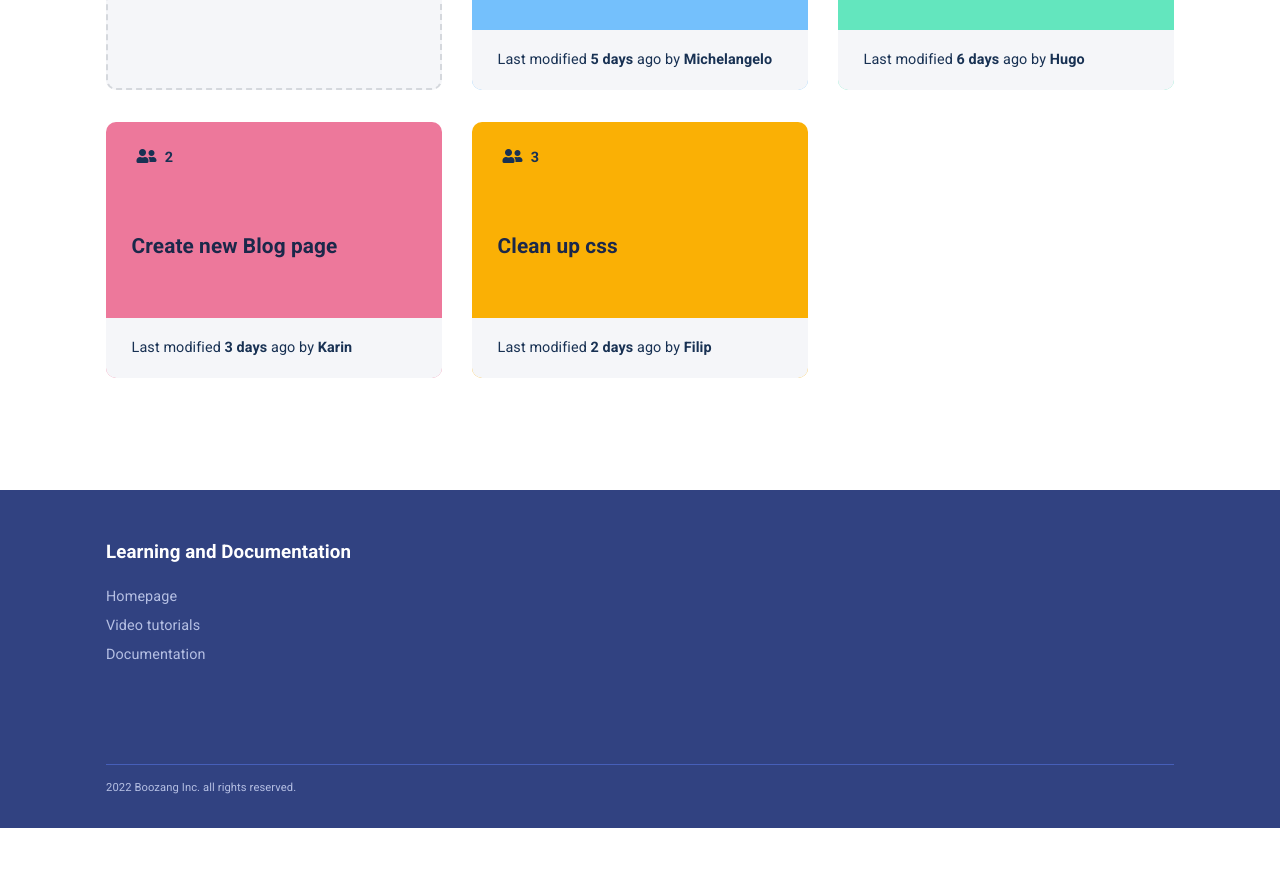
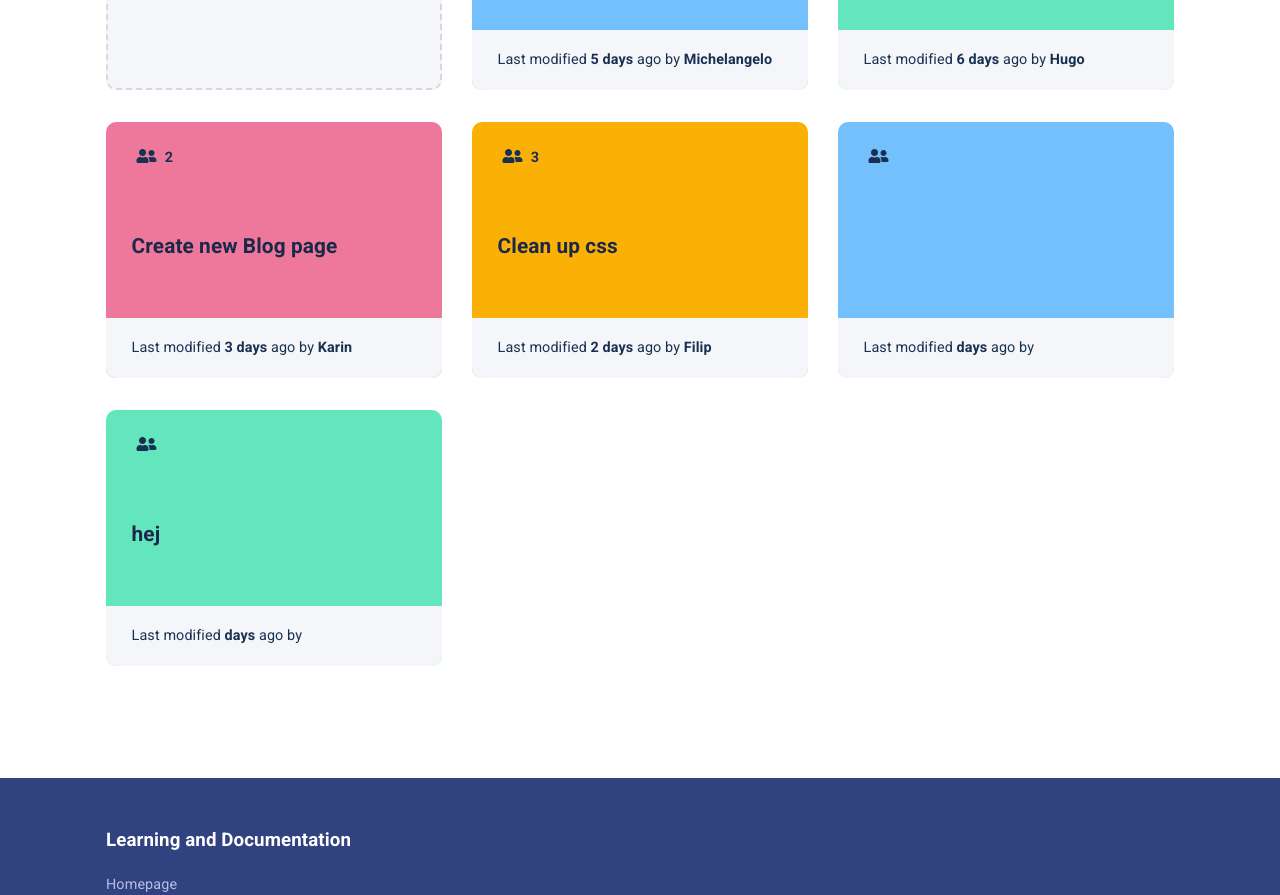
Before and after one commit to karinlj/boozang-manager-demo-22, a Vue app: page / in a window 1280 px wide. Shown: the part 580-1475 px from the top of the page. Before the commit the page ends 1408 px from the top, so only its background shows below. Built offline with nearby package versions, Linux system fonts and the light colour scheme; data requests are answered from the project's data file.

Commit message:
modal update

```diff
--- a/data/db.json
+++ b/data/db.json
@@ -35,6 +35,14 @@
       "updated": "2",
       "by": "Filip",
       "team": 3
+    },
+    {
+      "title": "hejhej",
+      "id": 7
+    },
+    {
+      "name": "hej",
+      "id": 8
     }
   ]
 }
--- a/src/components/ProjectsList.vue
+++ b/src/components/ProjectsList.vue
@@ -32,14 +32,14 @@
           <div class="input-section">
             <label aria-label="Project name"
               >Project name
-              <input type="text" required v-model="title" />
+              <input type="text" required v-model="name" />
             </label>
           </div>
           <div class="btn-section">
             <button type="button" class="cancel-link" @click="toggleAddModal">
               Cancel
             </button>
-            <button type="submit" class="submit-btn" :disabled="title === ''">
+            <button type="submit" class="submit-btn" :disabled="name === ''">
               Create Project
             </button>
           </div>
@@ -65,12 +65,12 @@ export default {
 
   setup(props, context) {
     const colors = ref(["blue", "green", "pink", "yellow"]);
-    const title = ref("");
+    const name = ref("");
     const showAddModal = ref(false);
 
     const inputContent = computed(() => {
       let inputFilled;
-      if (title.value !== "") {
+      if (name.value !== "") {
         inputFilled = true;
       }
       return inputFilled;
@@ -83,7 +83,7 @@ export default {
     const handleAddNew = async () => {
       //make project object
       let newProject = {
-        title: title.value,
+        name: name.value,
       };
       // console.log("adding newProject:", newProject);
       //add to db
@@ -92,7 +92,7 @@ export default {
       //add locally
       context.emit("add", newProject);
       toggleAddModal();
-      title.value = "";
+      name.value = "";
     };
 
     const handleDelete = (id) => {
@@ -101,7 +101,7 @@ export default {
     return {
       handleDelete,
       colors,
-      title,
+      name,
       handleAddNew,
       showAddModal,
       toggleAddModal,
```
